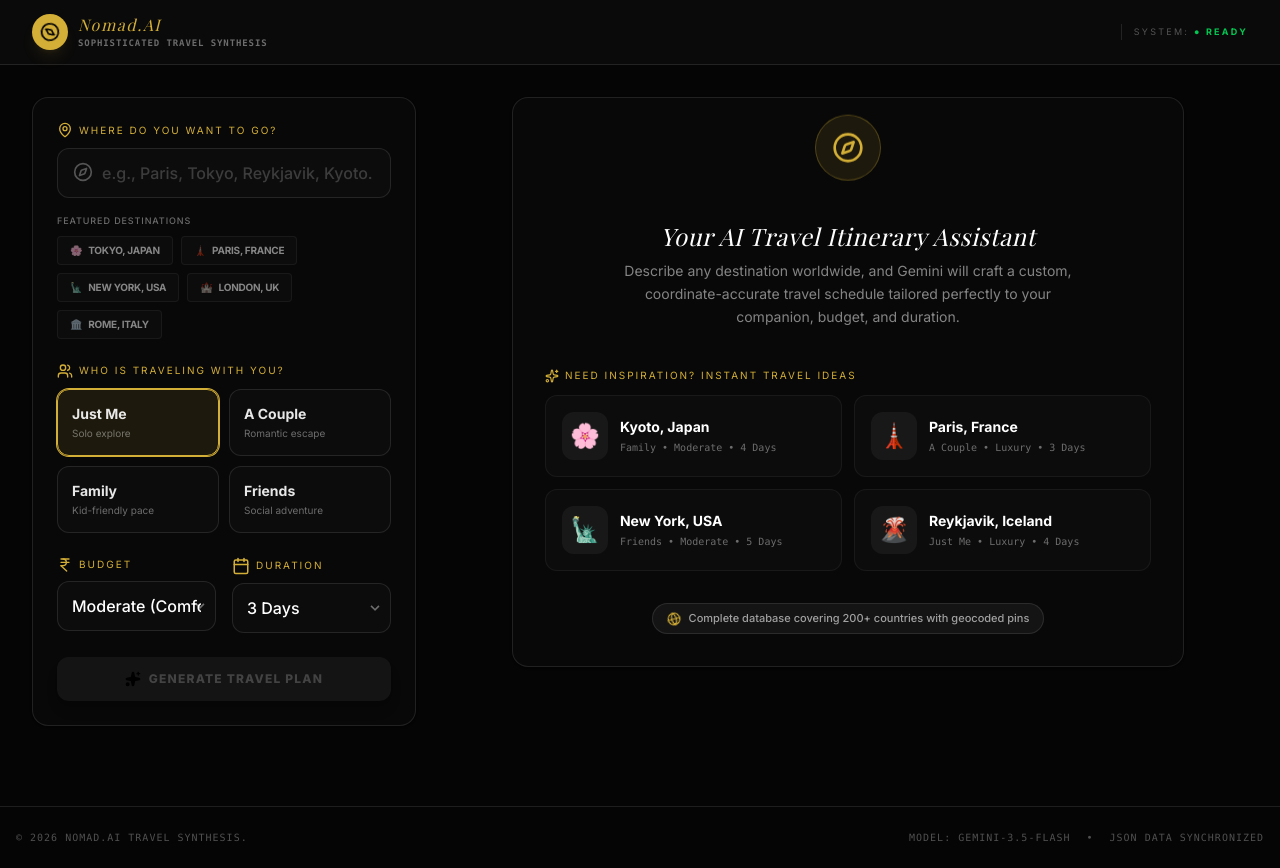
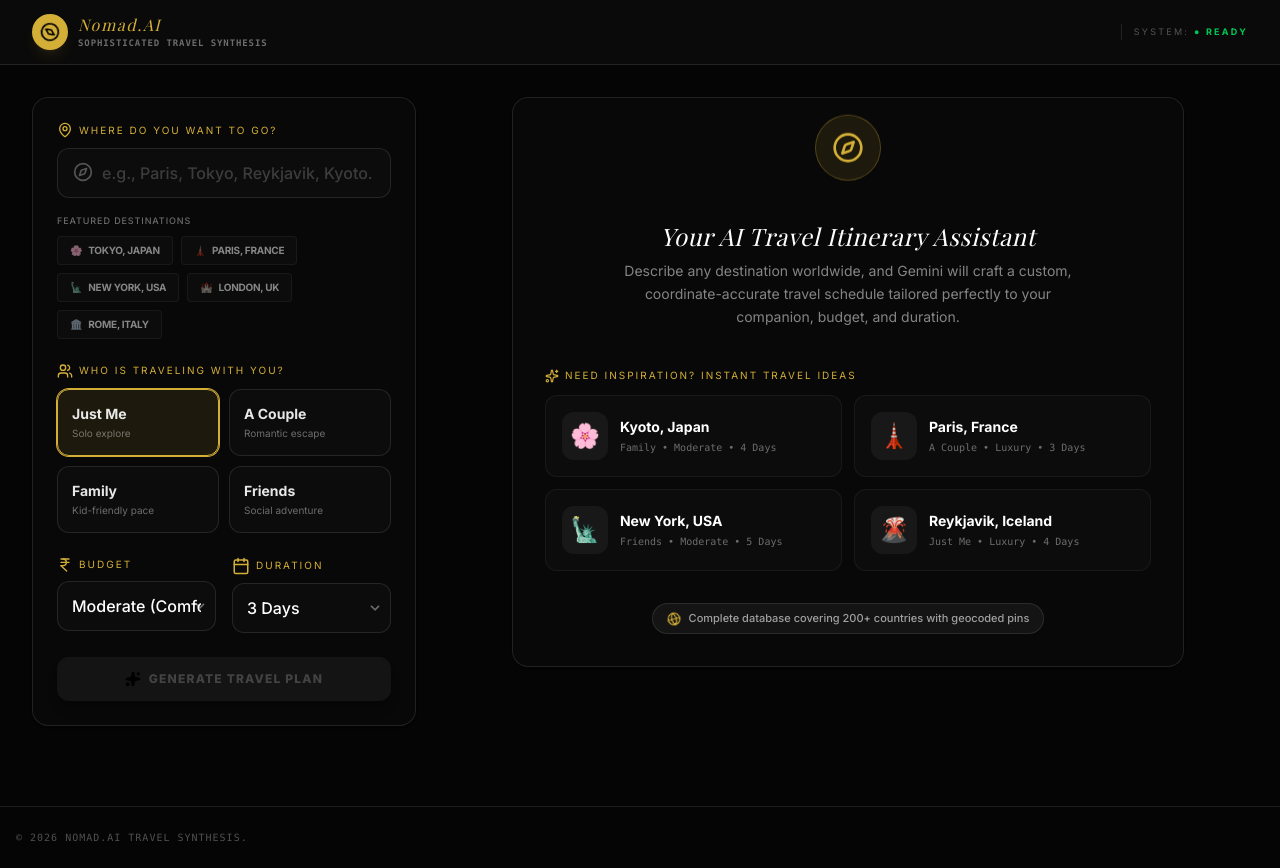
Before and after one commit to duvvurulikhitha/ai-powered-travel-itinerary-generator, a React (Vite) app: page / in a window 1280 px wide. Built offline with nearby package versions, Linux system fonts and the light colour scheme; a web font is replaced by a local one.

Commit message:
clean: remove gemini flash branding and system references

```diff
--- a/src/App.tsx
+++ b/src/App.tsx
@@ -539,11 +539,7 @@ export default function App() {
           <div>
             © 2026 Nomad.AI Travel Synthesis.
           </div>
-          <div className="flex gap-4">
-            <span>Model: gemini-3.5-flash</span>
-            <span>•</span>
-            <span>JSON Data Synchronized</span>
-          </div>
+
         </div>
       </footer>
     </div>
```
